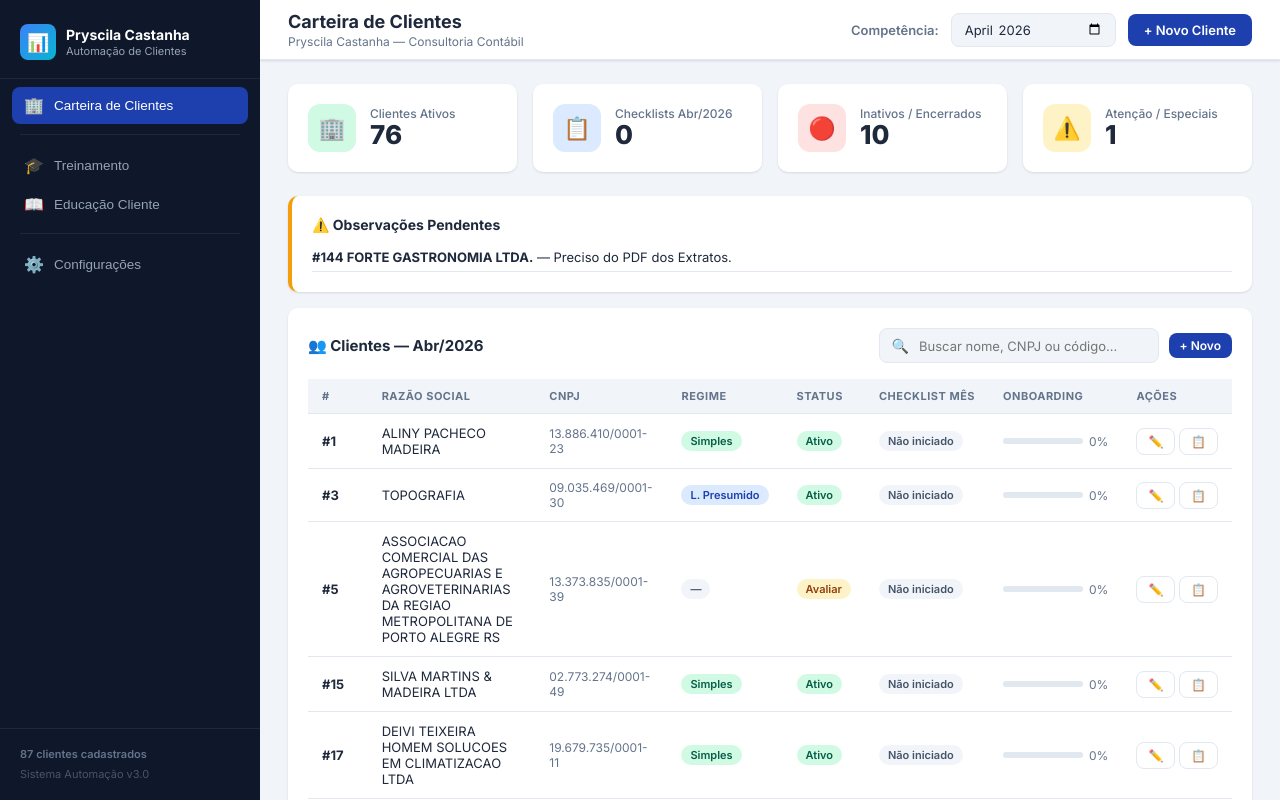
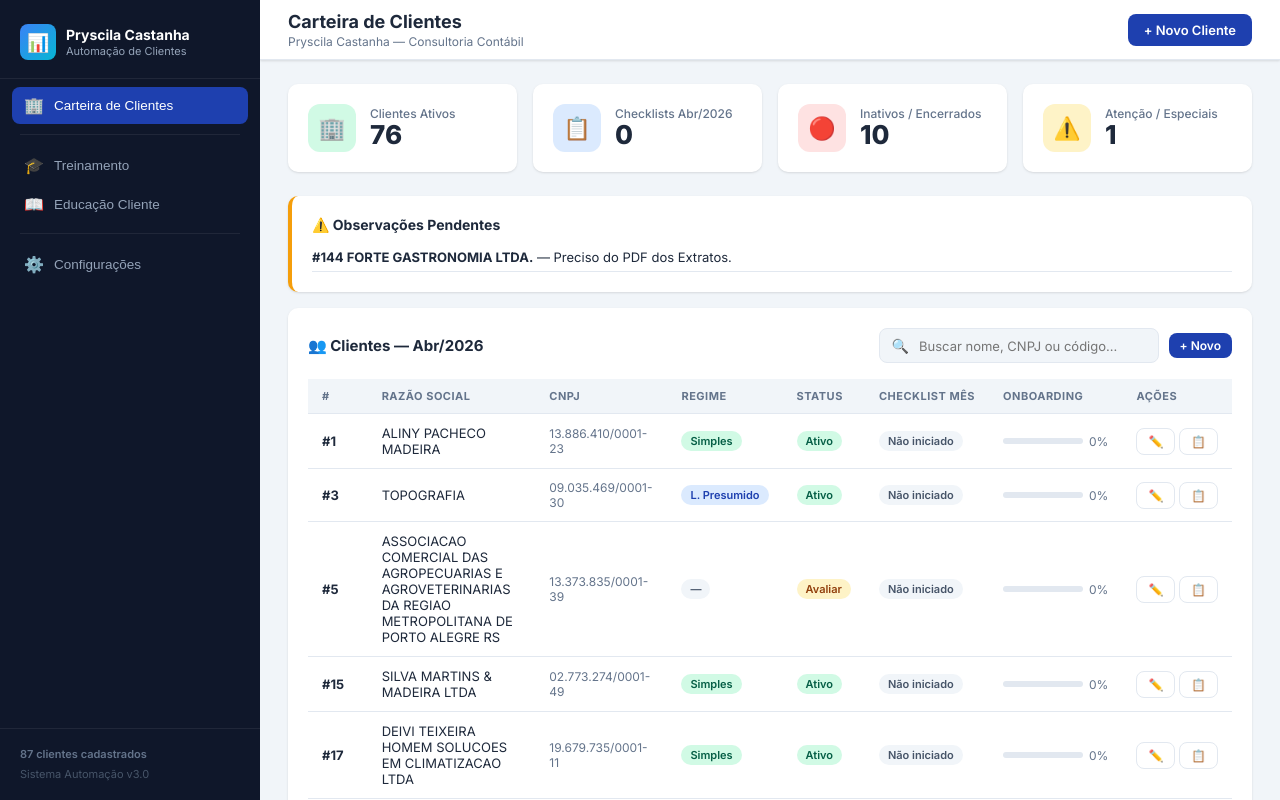
Before and after one commit to pryscilacastanha/AUTOMACOESCLIENTES, a plain HTML site: page index.html in a window 1280 px wide. Drawn offline with nearby package versions, Linux system fonts and the light colour scheme; no server answers.

Commit message:
fix: remover seletor de competencia da topbar

```diff
--- a/index.html
+++ b/index.html
@@ -66,8 +66,6 @@
         <div class="topbar-sub">Pryscila Castanha — Consultoria Contábil</div>
       </div>
       <div class="topbar-actions">
-        <label style="font-size:13px;font-weight:600;color:var(--text-muted)">Competência:</label>
-        <input type="month" id="comp-topbar" class="competencia-select">
         <button class="btn btn-primary" onclick="navigate('clientes');openModal('new')">+ Novo Cliente</button>
       </div>
     </div>
```
